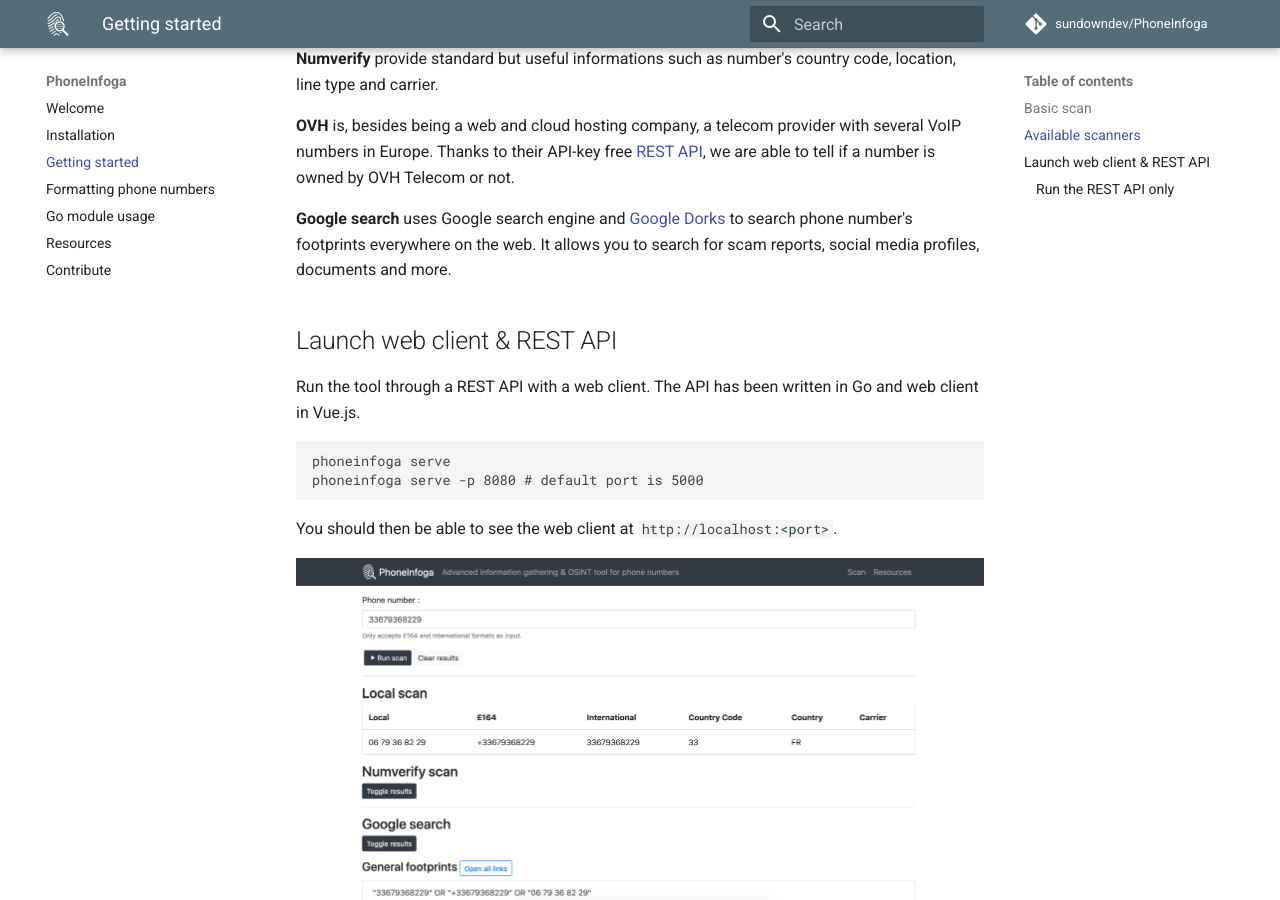
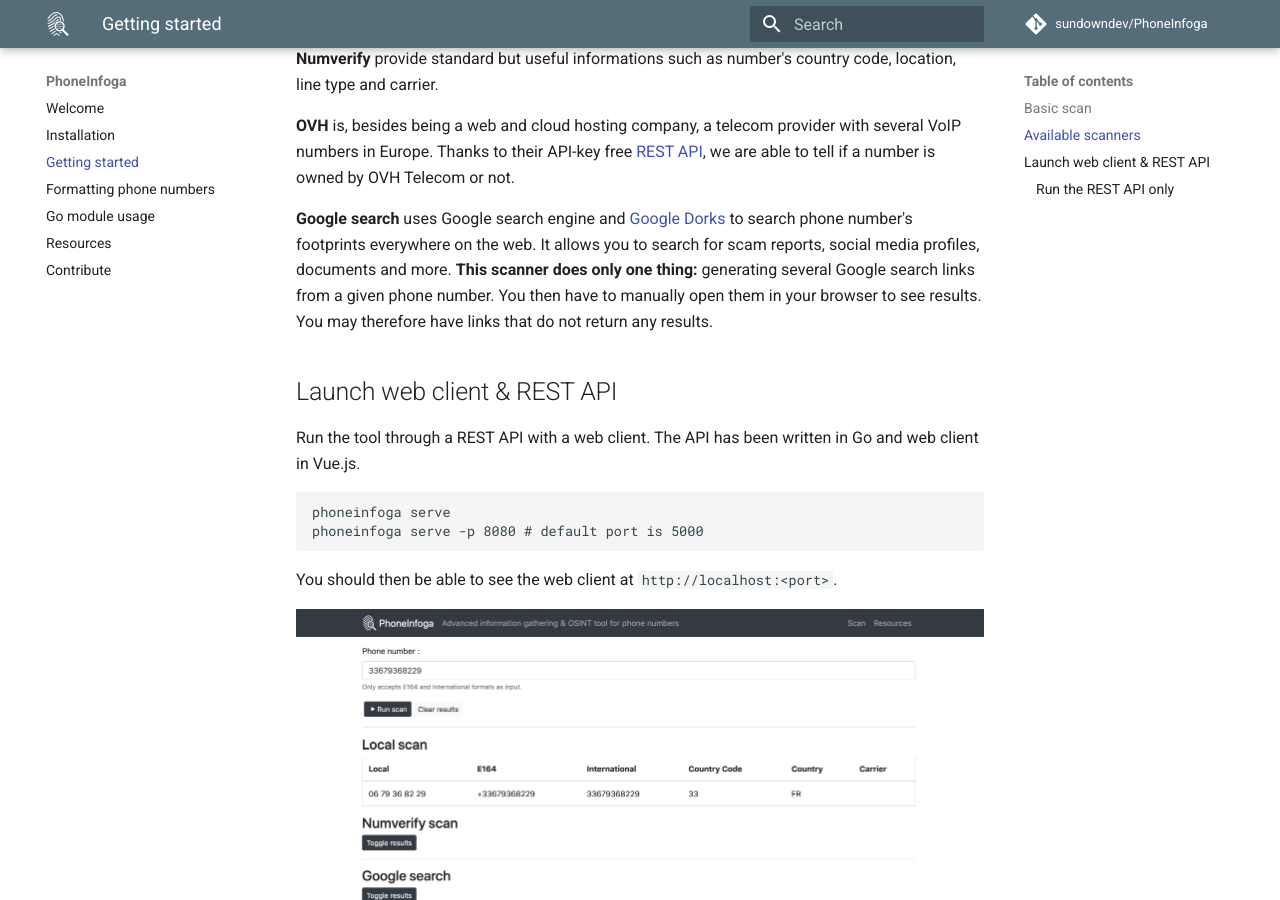
Before and after one commit to sundowndev/phoneinfoga, an MkDocs documentation site: the page built from docs/usage.md, in a window 1280 px wide and 900 px high, scrolled down 1057 px. Built offline with MkDocs 1.6.1 and Material for MkDocs 9.7.7, drawn with Linux system fonts in a browser that asks for light colours; comment, search, counter and statistics services are not loaded.

Commit message:
docs: usage
Improve "Google search" scanner description because some people don't understand what is it doing exactly.

```diff
--- a/docs/usage.md
+++ b/docs/usage.md
@@ -72,7 +72,7 @@
 
 **OVH** is, besides being a web and cloud hosting company, a telecom provider with several VoIP numbers in Europe. Thanks to their API-key free [REST API](https://api.ovh.com/), we are able to tell if a number is owned by OVH Telecom or not.
 
-**Google search** uses Google search engine and [Google Dorks](https://en.wikipedia.org/wiki/Google_hacking) to search phone number's footprints everywhere on the web. It allows you to search for scam reports, social media profiles, documents and more.
+**Google search** uses Google search engine and [Google Dorks](https://en.wikipedia.org/wiki/Google_hacking) to search phone number's footprints everywhere on the web. It allows you to search for scam reports, social media profiles, documents and more. **This scanner does only one thing:** generating several Google search links from a given phone number. You then have to manually open them in your browser to see results. You may therefore have links that do not return any results.
 
 ## Launch web client & REST API
 
```
